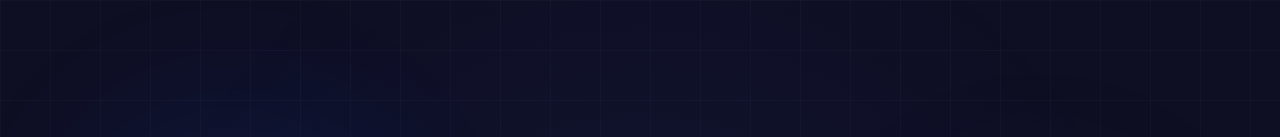
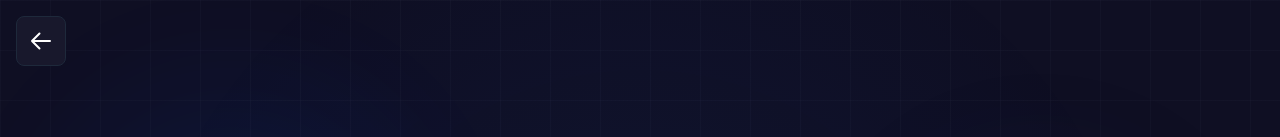
Before and after one commit to pranav7Shankar/moodLens, a Next.js app: page /hr/login in a window 1280 px wide. Shown: the top 137 px of the page. Built offline with nearby package versions, Linux system fonts and the light colour scheme.

Commit message:
Camera Fix

```diff
--- a/app/hr/login/page.js
+++ b/app/hr/login/page.js
@@ -1,6 +1,7 @@
 'use client';
 
 import { useState } from 'react';
+import Link from 'next/link';
 
 export default function HRLoginPage() {
     const [isSignUp, setIsSignUp] = useState(false);
@@ -71,6 +72,24 @@ export default function HRLoginPage() {
 
     return (
         <div className="min-h-screen flex items-center justify-center bg-[#0f0f23] relative overflow-hidden">
+            {/* Back Arrow - Top Left */}
+            <Link
+                href="/"
+                className="fixed top-4 left-4 z-50 p-3 rounded-lg bg-[#1a1a2e]/90 backdrop-blur-sm border border-[#1e293b] hover:bg-[#16213e] hover:border-[#334155] transition-all duration-200 group"
+                aria-label="Back to kiosk"
+            >
+                <svg
+                    xmlns="http://www.w3.org/2000/svg"
+                    fill="none"
+                    viewBox="0 0 24 24"
+                    strokeWidth={2}
+                    stroke="currentColor"
+                    className="w-6 h-6 text-white group-hover:text-blue-400 transition-colors"
+                >
+                    <path strokeLinecap="round" strokeLinejoin="round" d="M10.5 19.5L3 12m0 0l7.5-7.5M3 12h18" />
+                </svg>
+            </Link>
+
             {/* Animated Background Elements */}
             <div className="fixed inset-0 overflow-hidden pointer-events-none z-0">
                 {/* Animated gradient orbs - Professional blue/slate tones */}
--- a/components/AttendanceKiosk.js
+++ b/components/AttendanceKiosk.js
@@ -27,13 +27,35 @@ export default function AttendanceKiosk() {
 
         const initializeWebcam = async () => {
             try {
-                mediaStream = await navigator.mediaDevices.getUserMedia({
-                    video: { width: 1280, height: 720, facingMode: 'user' }
-                });
+                // Check if getUserMedia is available
+                if (!navigator.mediaDevices || !navigator.mediaDevices.getUserMedia) {
+                    throw new Error('Camera API not supported in this browser. Please use a modern browser.');
+                }
+
+                // Check HTTPS requirement (except localhost)
+                if (location.protocol !== 'https:' &&
+                    location.hostname !== 'localhost' &&
+                    location.hostname !== '127.0.0.1') {
+                    throw new Error('HTTPS_REQUIRED');
+                }
+
+                // Try with user-facing camera first (more lenient constraints)
+                let constraints = { video: { facingMode: 'user' } };
+
+                try {
+                    mediaStream = await navigator.mediaDevices.getUserMedia(constraints);
+                } catch (constraintError) {
+                    // Fallback to most basic constraint if facingMode fails
+                    console.warn('Failed with facingMode, trying basic video constraint:', constraintError);
+                    mediaStream = await navigator.mediaDevices.getUserMedia({ video: true });
+                }
                 setStream(mediaStream);
                 if (videoRef.current) {
                     videoRef.current.srcObject = mediaStream;
                     videoRef.current.muted = true; // Required for autoplay in some browsers
+                    videoRef.current.playsInline = true; // Required for mobile browsers (iOS Safari)
+                    videoRef.current.setAttribute('playsinline', 'true'); // iOS Safari specific
+
                     // Wait for video to be ready
                     await new Promise((resolve) => {
                         const video = videoRef.current;
@@ -42,8 +64,8 @@ export default function AttendanceKiosk() {
                         } else {
                             video.onloadeddata = resolve;
                             video.onloadedmetadata = resolve;
-                            // Fallback timeout
-                            setTimeout(resolve, 2000);
+                            // Increased timeout for slower connections
+                            setTimeout(resolve, 3000);
                         }
                     });
                     // Force play
@@ -51,6 +73,16 @@ export default function AttendanceKiosk() {
                         await videoRef.current.play();
                     } catch (playErr) {
                         console.warn('Autoplay prevented:', playErr);
+                        // Try again after a short delay
+                        setTimeout(async () => {
+                            if (videoRef.current) {
+                                try {
+                                    await videoRef.current.play();
+                                } catch (retryErr) {
+                                    console.warn('Retry play failed:', retryErr);
+                                }
+                            }
+                        }, 500);
                     }
                 }
                 setIsCapturing(true);
@@ -83,8 +115,11 @@ export default function AttendanceKiosk() {
                     } catch (fallbackErr) {
                         errorMsg = 'Unable to access camera. Please check your browser permissions and ensure you are using HTTPS.';
                     }
-                } else if (location.protocol !== 'https:' && location.hostname !== 'localhost' && location.hostname !== '127.0.0.1') {
-                    errorMsg = 'Camera requires HTTPS. Please access this site via HTTPS.';
+                } else if (err.message === 'HTTPS_REQUIRED' ||
+                          (location.protocol !== 'https:' && location.hostname !== 'localhost' && location.hostname !== '127.0.0.1')) {
+                    errorMsg = 'Camera requires HTTPS. Please access this site via HTTPS. Your deployment must use HTTPS for camera access to work.';
+                } else if (err.message.includes('Camera API not supported')) {
+                    errorMsg = err.message;
                 }
 
                 setStatusMessage(errorMsg);
```
Lines whose indentation alone changed are shown as unchanged.
